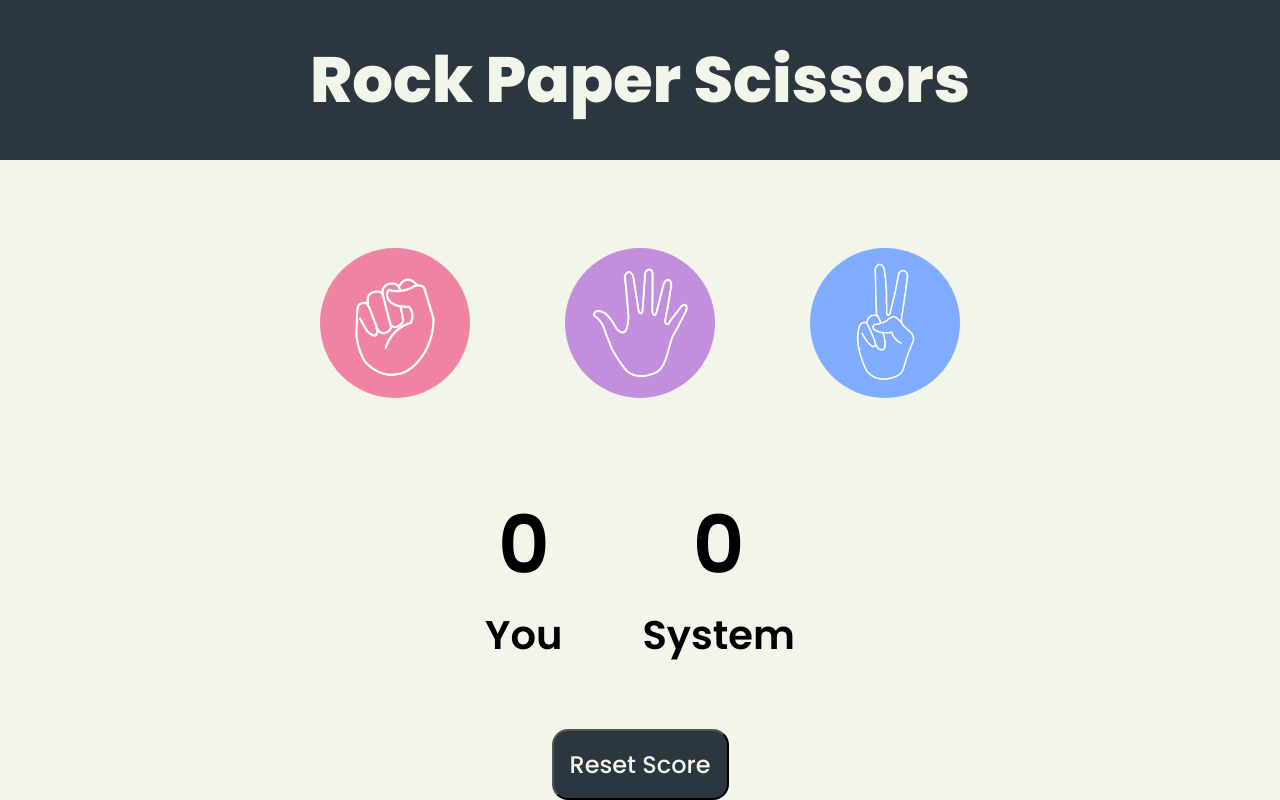
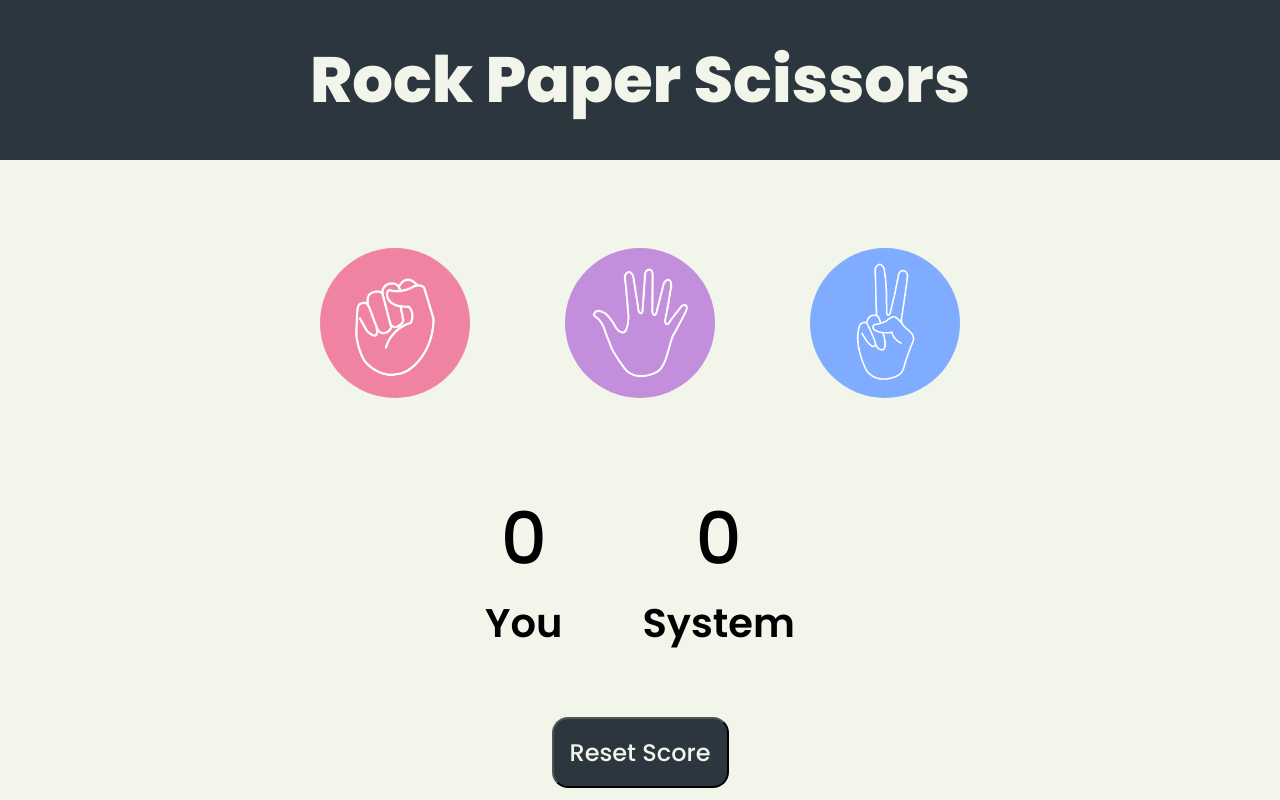
Before and after one commit to RajeevRanjan5642/rock-paper-scissors, a plain HTML site: page index.html in a window 1280 px wide. Drawn offline with Linux system fonts and the light colour scheme.

Commit message:
Update style.css

```diff
--- a/style.css
+++ b/style.css
@@ -48,16 +48,16 @@ img{
     justify-content: center;
     align-items: center;
     font-size: 2.5rem;
-    margin-top: 2rem;
+    margin-top: 1.5rem;
     gap: 5rem;
     font-family: "Poppins", sans-serif;
     font-weight: 600;
     font-style: normal;
 }
 #user-score,#comp-score{
-    font-size: 5rem;
+    font-size: 4.5rem;
     font-family: "Poppins", sans-serif;
-    font-weight: 600;
+    font-weight: 500;
     font-style: normal;
 }
 
```
